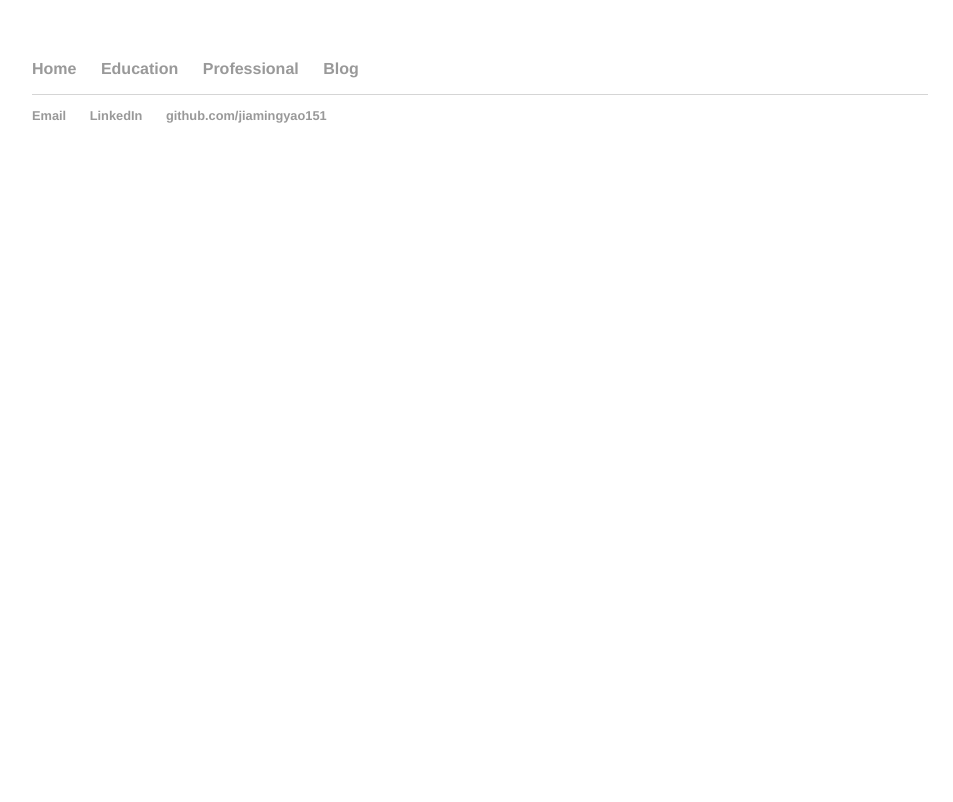
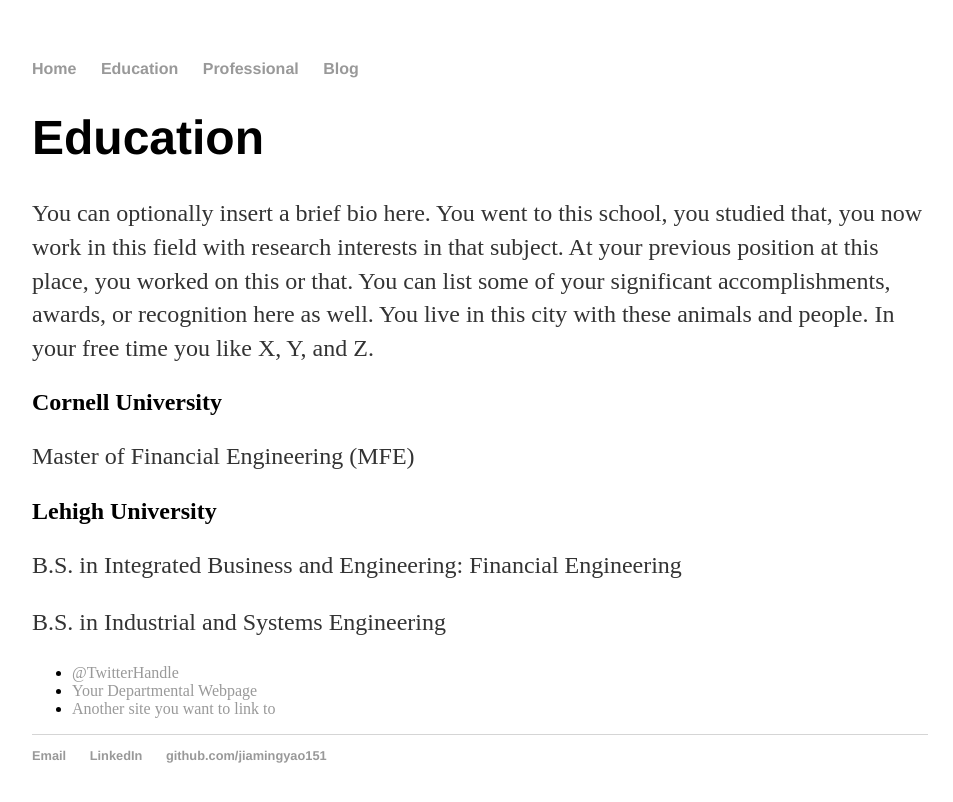
Before and after one commit to jiamingyao151/jiamingyao151.github.io, a Jekyll site: the page built from education/index.html, in a window 1280 px wide. Shown: the top 802 px of the page, without its empty margins (160-1113 px from the left). Built offline with Jekyll 4.4.1, drawn with Linux system fonts in a browser that asks for light colours.

Commit message:
Update index.html

```diff
--- a/education/index.html
+++ b/education/index.html
@@ -2,3 +2,27 @@
 layout: default
 title: Jiaming's Education
 ---
+
+<div class="Education">
+			<h1>Education</h1>
+			<p>You can optionally insert a brief bio here. You went to this school, you studied that, you now work in this field with research interests in that subject. At your previous position at this place, you worked on this or that. You can list some of your significant accomplishments, awards, or recognition here as well. You live in this city with these animals and people. In your free time you like X, Y, and Z.</p>
+
+  <h2> Cornell University</h1>
+  <p> Master of Financial Engineering (MFE)</p>
+
+
+  <h2> Lehigh University</h1>
+  <p> B.S. in Integrated Business and Engineering: Financial Engineering</p>
+  <p> B.S. in Industrial and Systems Engineering</p>
+
+
+
+
+
+
+			<ul class="contacts">
+				<li><a href="#">@TwitterHandle</a></li>
+				<li><a href="#">Your Departmental Webpage</a></li>
+				<li><a href="#">Another site you want to link to</a></li>
+				</ul>
+</div>
```
